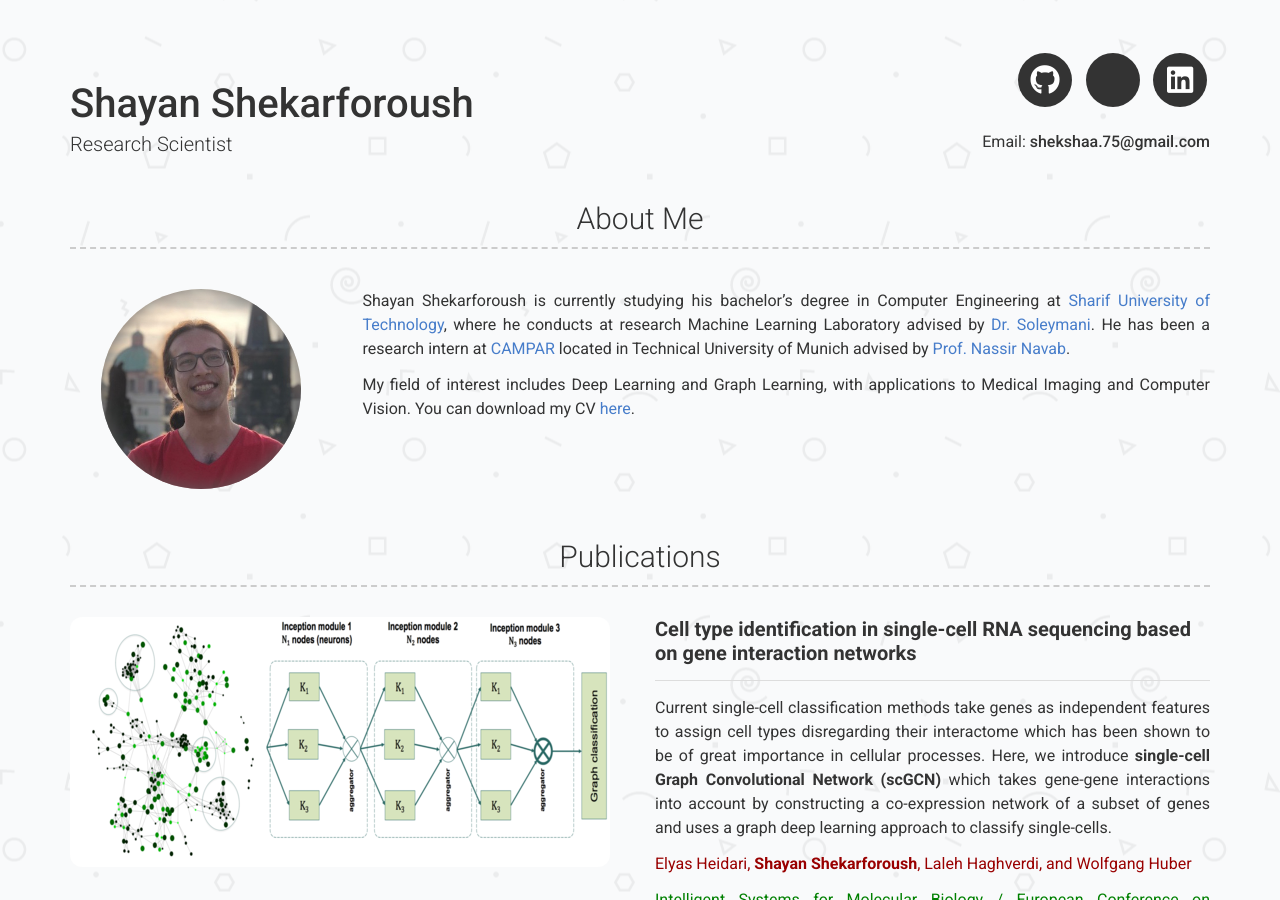
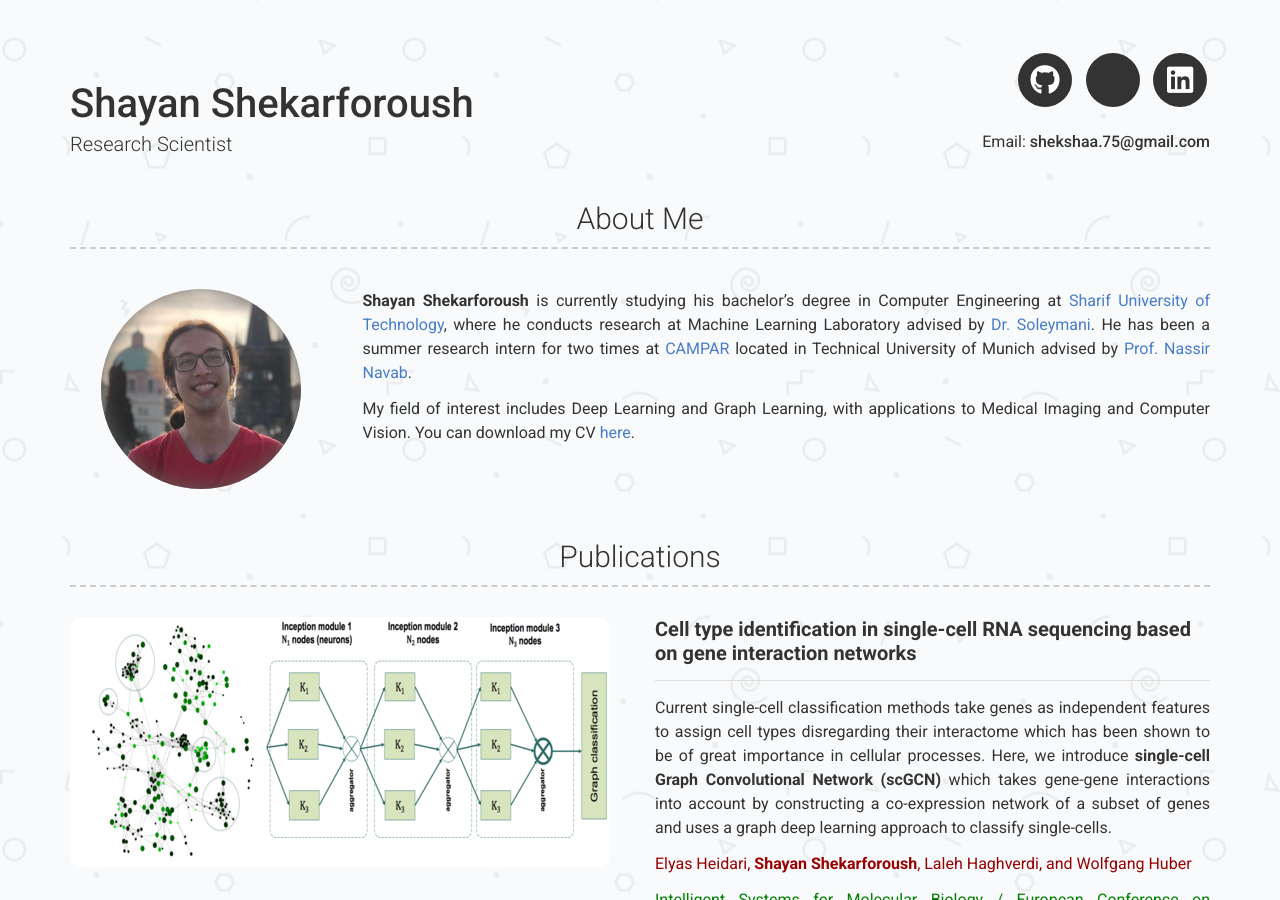
Before and after one commit to shekshaa/shekshaa.github.io, a Jekyll site: the page built from index.md, in a window 1280 px wide and 900 px high. Built offline with Jekyll 4.4.1, drawn with Linux system fonts in a browser that asks for light colours; a style sheet for code colours, icons or effects is not loaded.

Commit message:
Update _config.yml

```diff
--- a/_config.yml
+++ b/_config.yml
@@ -26,9 +26,9 @@ linkedin_username: shayan-shekarforoush-597508136
 # about_title: About Me
 about_profile_image: images/pf.jpg
 about_content: | # this will include new lines to allow paragraphs
-  Shayan Shekarforoush is currently studying his bachelor’s degree in Computer Engineering at [Sharif University of Technology](http://www.sharif.ir),
-  where he conducts at research Machine Learning Laboratory advised by [Dr. Soleymani](http://sharif.edu/~soleymani/).
-  He has been a research intern at [CAMPAR](http://campar.in.tum.de) located in Technical University of Munich advised by [Prof. Nassir Navab](http://campar.in.tum.de/Main/NassirNavab).
+  **Shayan Shekarforoush** is currently studying his bachelor’s degree in Computer Engineering at [Sharif University of Technology](http://www.sharif.ir),
+  where he conducts research at Machine Learning Laboratory advised by [Dr. Soleymani](http://sharif.edu/~soleymani/).
+  He has been a summer research intern for two times at [CAMPAR](http://campar.in.tum.de) located in Technical University of Munich advised by [Prof. Nassir Navab](http://campar.in.tum.de/Main/NassirNavab).
 
   My field of interest includes Deep Learning and Graph Learning, with applications to Medical Imaging and Computer Vision.
   You can download my CV [here](https://github.com/shekshaa/shekshaa.github.io/raw/master/files/CV.pdf).
```
